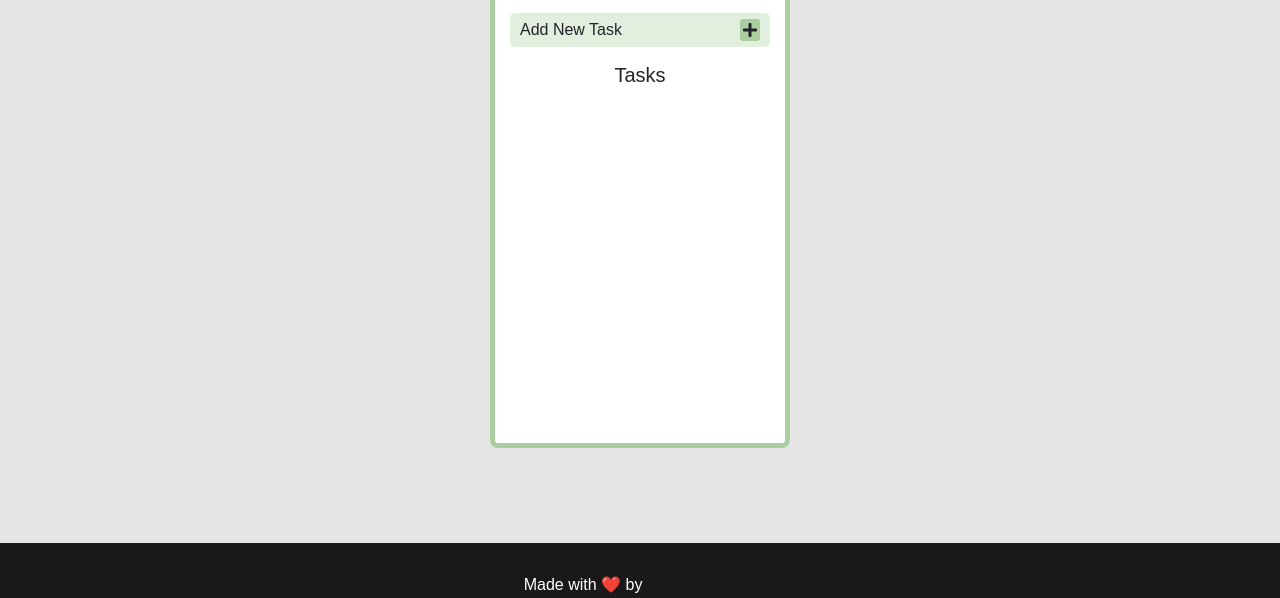
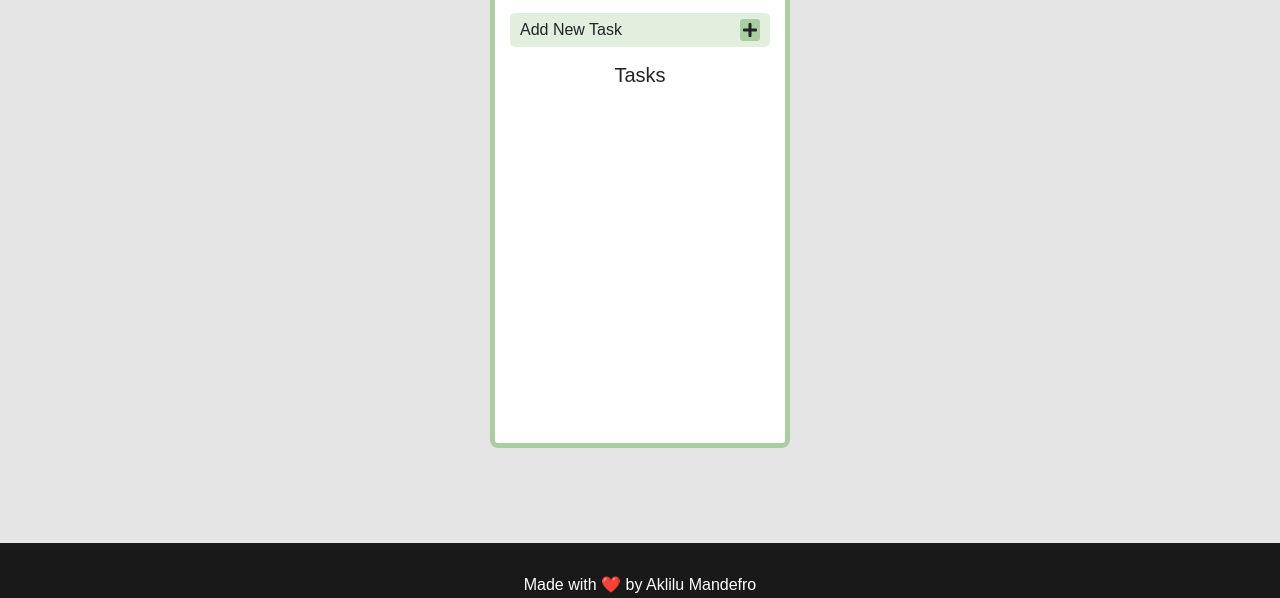
Before and after one commit to Aklilu-Mandefro/todo-app-in-javascript-html-and-css, a plain HTML site: page index.html in a window 1280 px wide. Shown: the part 202-800 px from the top of the page. Drawn offline with nearby package versions, Linux system fonts and the light colour scheme.

Commit message:
style.css updated

```diff
--- a/style.css
+++ b/style.css
@@ -84,7 +84,7 @@ padding-bottom: 25px;
 
 a{
   text-decoration: none;
- color: rgb(25, 25, 25);
+ color: #fff;
 }
 
 a:hover{
```
